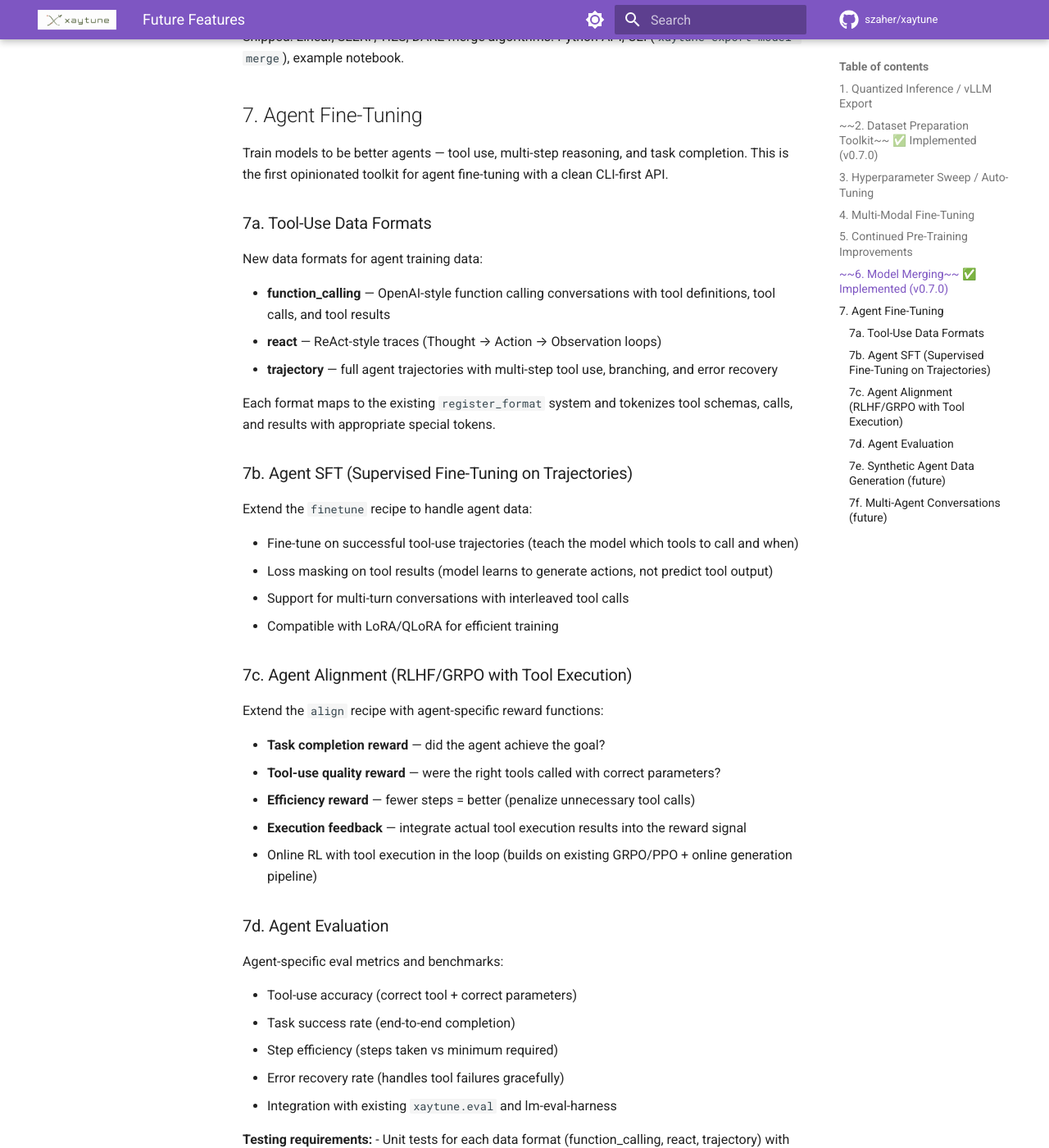
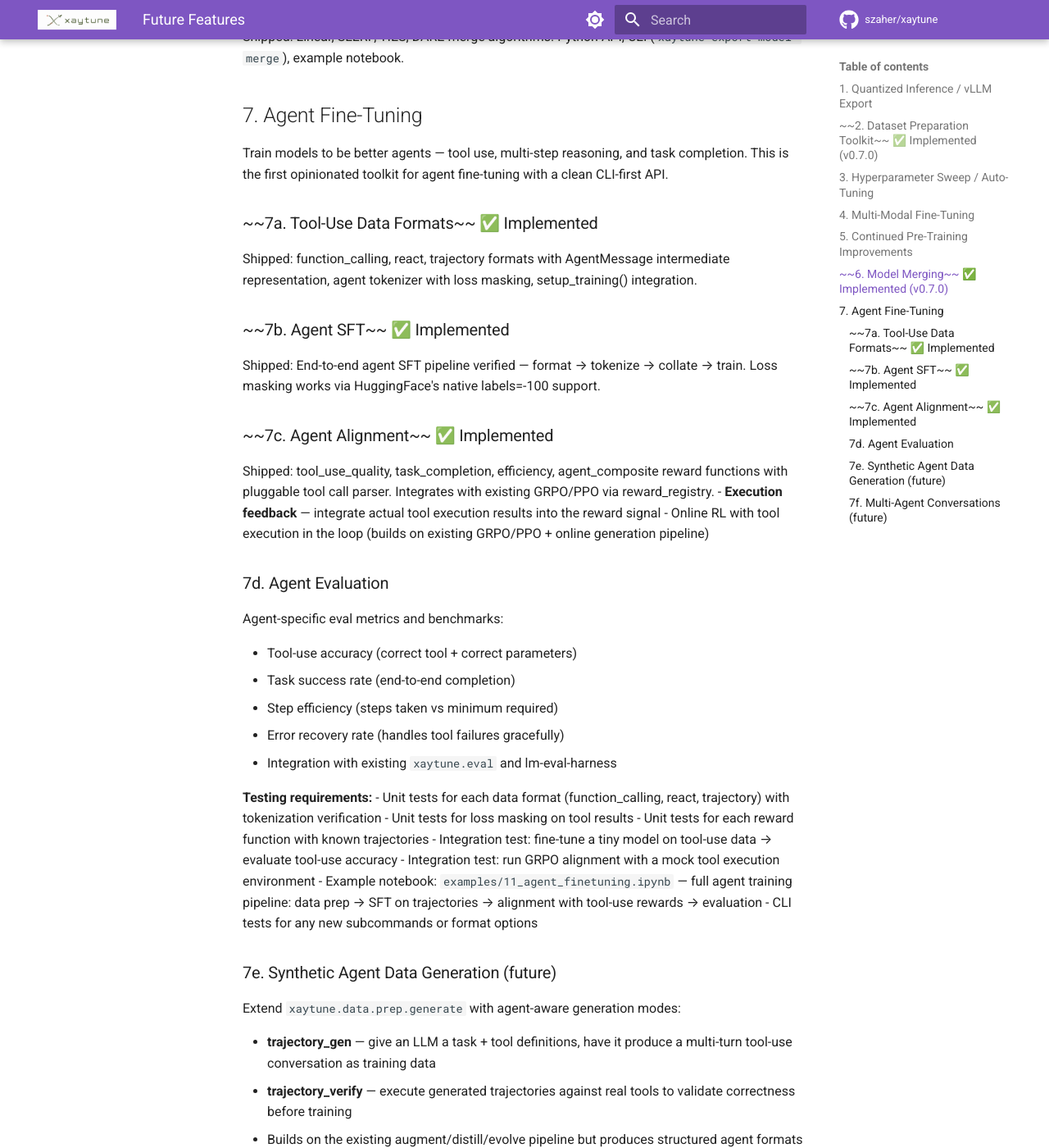
Before and after one commit to szaher/xaytune, an MkDocs documentation site: the page built from docs/future.md, in a window 1280 px wide and 1400 px high, scrolled down 1945 px. Shown: the whole window at 82% size. Built offline with MkDocs 1.6.1 and Material for MkDocs 9.7.7, drawn with Linux system fonts in a browser that asks for light colours; comment, search, counter and statistics services are not loaded.

Commit message:
docs: mark agent features 7a, 7b, 7c as complete in roadmap
Co-Authored-By: Claude Opus 4.6 <noreply@anthropic.com>

```diff
--- a/docs/future.md
+++ b/docs/future.md
@@ -64,32 +64,17 @@ Shipped: Linear, SLERP, TIES, DARE merge algorithms. Python API, CLI (`xaytune e
 
 Train models to be better agents — tool use, multi-step reasoning, and task completion. This is the first opinionated toolkit for agent fine-tuning with a clean CLI-first API.
 
-### 7a. Tool-Use Data Formats
+### ~~7a. Tool-Use Data Formats~~ ✅ Implemented
 
-New data formats for agent training data:
+Shipped: function_calling, react, trajectory formats with AgentMessage intermediate representation, agent tokenizer with loss masking, setup_training() integration.
 
-- **function_calling** — OpenAI-style function calling conversations with tool definitions, tool calls, and tool results
-- **react** — ReAct-style traces (Thought → Action → Observation loops)
-- **trajectory** — full agent trajectories with multi-step tool use, branching, and error recovery
+### ~~7b. Agent SFT~~ ✅ Implemented
 
-Each format maps to the existing `register_format` system and tokenizes tool schemas, calls, and results with appropriate special tokens.
+Shipped: End-to-end agent SFT pipeline verified — format → tokenize → collate → train. Loss masking works via HuggingFace's native labels=-100 support.
 
-### 7b. Agent SFT (Supervised Fine-Tuning on Trajectories)
+### ~~7c. Agent Alignment~~ ✅ Implemented
 
-Extend the `finetune` recipe to handle agent data:
-
-- Fine-tune on successful tool-use trajectories (teach the model which tools to call and when)
-- Loss masking on tool results (model learns to generate actions, not predict tool output)
-- Support for multi-turn conversations with interleaved tool calls
-- Compatible with LoRA/QLoRA for efficient training
-
-### 7c. Agent Alignment (RLHF/GRPO with Tool Execution)
-
-Extend the `align` recipe with agent-specific reward functions:
-
-- **Task completion reward** — did the agent achieve the goal?
-- **Tool-use quality reward** — were the right tools called with correct parameters?
-- **Efficiency reward** — fewer steps = better (penalize unnecessary tool calls)
+Shipped: tool_use_quality, task_completion, efficiency, agent_composite reward functions with pluggable tool call parser. Integrates with existing GRPO/PPO via reward_registry.
 - **Execution feedback** — integrate actual tool execution results into the reward signal
 - Online RL with tool execution in the loop (builds on existing GRPO/PPO + online generation pipeline)
 
```
